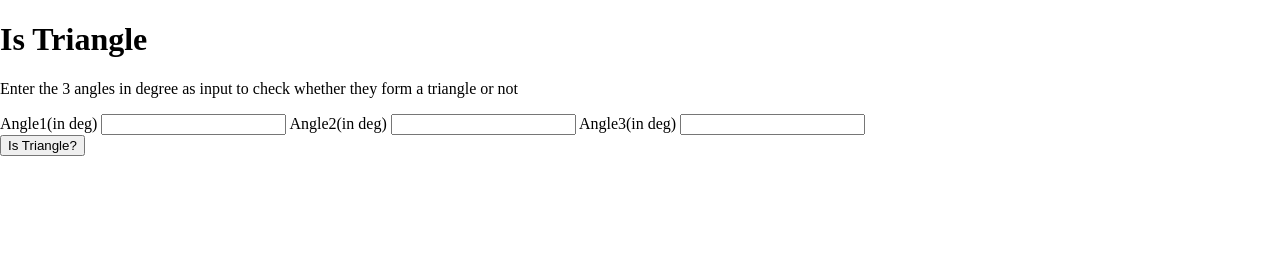
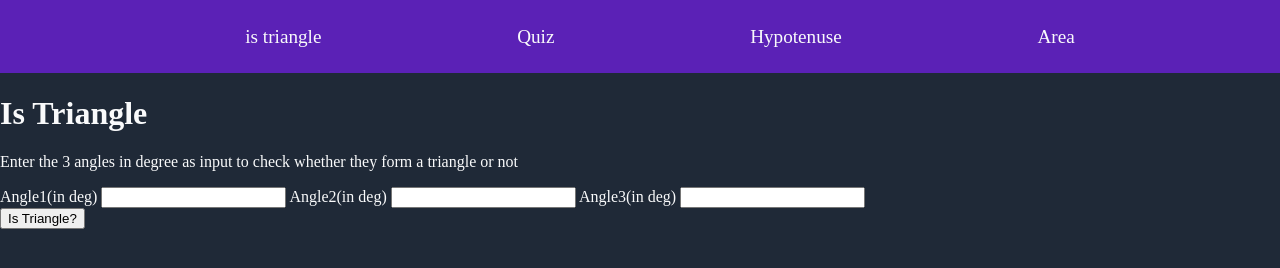
Before and after one commit to virajjain11/fun-with-triangles, a plain HTML site: page index.html in a window 1280 px wide. Drawn offline with Linux system fonts and the light colour scheme.

Commit message:
add navbar

```diff
--- a/index.html
+++ b/index.html
@@ -8,6 +8,14 @@
     <link rel="stylesheet" href="style.css">
 </head>
 <body>
+    <nav class="navbar">
+        <ul>
+            <li><a href="#">is triangle</a></li>
+            <li><a href="quiz.html">Quiz</a></li>
+            <li><a href="hypotenuse.html">Hypotenuse</a></li>
+            <li><a href="area.html">Area</a></li>
+        </ul>
+    </nav>
     <div class="container">
         <h1>Is Triangle</h1>
         <p>Enter the 3 angles in degree as input to check whether they form a triangle or not</p>
--- a/style.css
+++ b/style.css
@@ -1,4 +1,41 @@
 body{
     margin: 0%;
     padding: 0%;
+    background-color: var(--dark);
+    color: var(--text);
+    box-sizing: border-box;
 }
+:root{
+    --primary: #5b21b6;
+    --dark:#1f2937;
+    --text:#f9fafb;
+
+
+}
+.navbar{
+    background-color: var(--primary);
+    padding: .6rem;
+}
+
+ul{
+    list-style-type: none;
+    display: flex;
+    text-align: center;
+    justify-content: space-evenly;
+}
+li a{
+    text-decoration: none;
+    color: var(--text);
+    font-size: 1.2rem;
+    cursor: pointer;
+
+
+}
+a:hover{
+
+    /* font-weight: bold; */
+    /* font-size: 1.4rem; */
+    /* transition: 0.4s; */
+     /* overflow: hidden; */
+
+}
```
Also changed, not shown: area.html (+8 -0 lines), hypotenuse.html (+8 -0 lines), quiz.html (+8 -0 lines).
